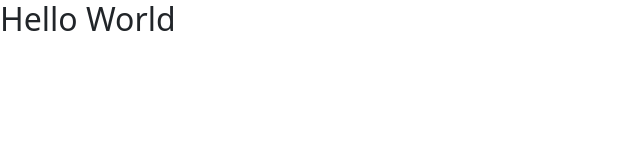
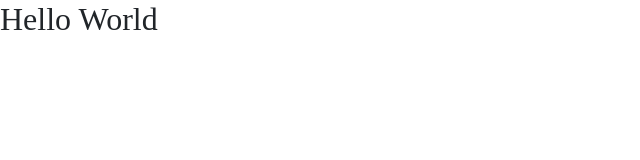
Before and after one commit to SunBi-Design-Studio/nrnthesinger, a website: page src/index.twig in a window 1280 px wide. Shown: the whole page, without its empty margins (0-640 px from the left). Drawn offline with nearby package versions, Linux system fonts and the light colour scheme; files that its build step writes are made by us from their sources.

Commit message:
fonts used in scss

```diff
--- a/src/sass/main.scss
+++ b/src/sass/main.scss
@@ -1 +1,6 @@
 @import "./var/colors";
+
+html,
+body {
+  font-family: Montserrat;
+}
--- /dev/null
+++ b/src/sass/var/_fonts.scss
@@ -0,0 +1,4 @@
+@font-face {
+  font-family: "Montserrat";
+  src: url("./fonts/Montserrat-Regular.ttf");
+}
```
